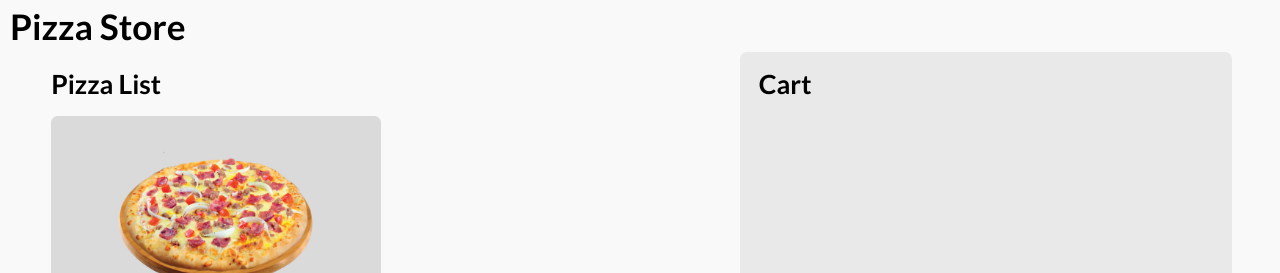
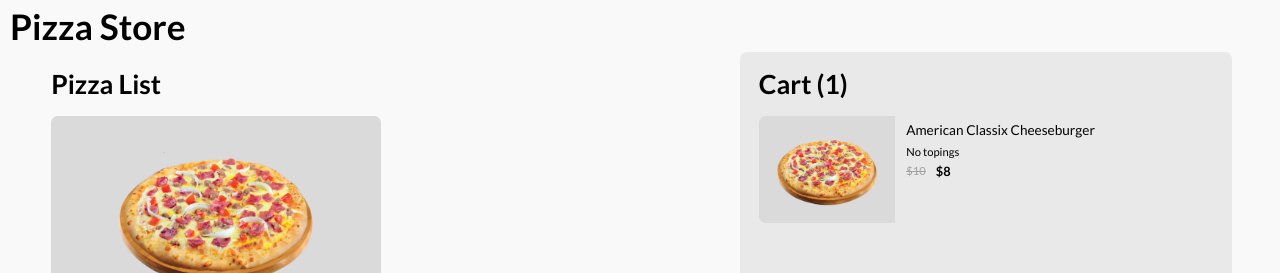
Before and after one commit to donnisnoni/pizza-store, a Svelte app: page / in a window 1280 px wide. Both pictures are taken after a click on the button 345 px from the left and 382 px from the top of the page. Shown: the top 273 px of the page. Built offline with nearby package versions, Linux system fonts and the light colour scheme.

Commit message:
Initial cart item
Signed-off-by: Don Alfons Nisnoni <don@kronosinvestments.net>

```diff
--- a/src/App.svelte
+++ b/src/App.svelte
@@ -1,5 +1,7 @@
 <script>
   import Item from "./components/Item.svelte";
+  import CartItem from "./components/CartItem.svelte";
+  import { carts } from "./stores/Carts";
 
   let pizzas = [
     {
@@ -33,6 +35,11 @@
       img: "meatballpizzathumbnail.png",
     },
   ];
+
+  function addToCart(pizza) {
+    pizza.topings = [];
+    carts.update((prevCarts) => [...prevCarts, pizza]);
+  }
 </script>
 
 <heading class="main-heading">
@@ -44,12 +51,17 @@
     <h2>Pizza List</h2>
     <div class="pizza-list">
       {#each pizzas as pizza}
-        <Item item={pizza} />
+        <Item item={pizza} on:add-to-cart={() => addToCart(pizza)} />
       {/each}
     </div>
   </div>
 
   <div class="cart-wrapper">
-    <h2>Cart</h2>
+    <h2>Cart ({$carts.length})</h2>
+    <div class="pizza-list">
+      {#each $carts as cart}
+        <CartItem item={cart} />
+      {/each}
+    </div>
   </div>
 </div>
--- /dev/null
+++ b/src/components/CartItem.svelte
@@ -0,0 +1,25 @@
+<script>
+  export let item;
+</script>
+
+<div class="pizza-cart-item">
+  <img src="/images/{item.img}" alt={item.name} />
+  <div class="pizza-name-and-price-wrapper">
+    <h3 class="pizza-name">{item.name}</h3>
+    <div class="pizza-topings">
+      {#if !item.topings.length}
+        No topings
+      {:else}
+        <!--  -->
+      {/if}
+    </div>
+    <div class="pizza-prices">
+      {#if item.discountPrice}
+        <div class="pizza-price-before">${item.price}</div>
+      {/if}
+      <div class="pizza-price">
+        ${item.discountPrice ? item.discountPrice : item.price}
+      </div>
+    </div>
+  </div>
+</div>
--- a/src/components/Item.svelte
+++ b/src/components/Item.svelte
@@ -1,4 +1,8 @@
 <script>
+  import { createEventDispatcher } from "svelte";
+
+  const emit = createEventDispatcher();
+
   export let item;
 </script>
 
@@ -15,43 +19,47 @@
       </div>
     </div>
   </div>
-  <button type="button" class="add-to-cart-button" title="Add to cart">
-    <svg xmlns="http://www.w3.org/2000/svg" xmlns:xlink="http://www.w3.org/1999/xlink" version="1.1"  x="0px" y="0px" width="15px" height="15px" viewBox="0 0 309.059 309.059" style="enable-background:new 0 0 309.059 309.059;" xml:space="preserve">
+  <button
+    on:click={() => emit("add-to-cart")}
+    type="button"
+    class="add-to-cart-button"
+    title="Add to cart"
+  >
+    <svg
+      xmlns="http://www.w3.org/2000/svg"
+      xmlns:xlink="http://www.w3.org/1999/xlink"
+      version="1.1"
+      x="0px"
+      y="0px"
+      width="15px"
+      height="15px"
+      viewBox="0 0 309.059 309.059"
+      style="enable-background:new 0 0 309.059 309.059;"
+      xml:space="preserve"
+    >
       <g>
         <g>
-          <path style="current-color" d="M280.71,126.181h-97.822V28.338C182.889,12.711,170.172,0,154.529,0S126.17,12.711,126.17,28.338 v97.843H28.359C12.722,126.181,0,138.903,0,154.529c0,15.621,12.717,28.338,28.359,28.338h97.811v97.843    c0,15.632,12.711,28.348,28.359,28.348c15.643,0,28.359-12.717,28.359-28.348v-97.843h97.822    c15.632,0,28.348-12.717,28.348-28.338C309.059,138.903,296.342,126.181,280.71,126.181z"/>
+          <path
+            style="current-color"
+            d="M280.71,126.181h-97.822V28.338C182.889,12.711,170.172,0,154.529,0S126.17,12.711,126.17,28.338 v97.843H28.359C12.722,126.181,0,138.903,0,154.529c0,15.621,12.717,28.338,28.359,28.338h97.811v97.843    c0,15.632,12.711,28.348,28.359,28.348c15.643,0,28.359-12.717,28.359-28.348v-97.843h97.822    c15.632,0,28.348-12.717,28.348-28.338C309.059,138.903,296.342,126.181,280.71,126.181z"
+          />
         </g>
       </g>
-      <g>
-      </g>
-      <g>
-      </g>
-      <g>
-      </g>
-      <g>
-      </g>
-      <g>
-      </g>
-      <g>
-      </g>
-      <g>
-      </g>
-      <g>
-      </g>
-      <g>
-      </g>
-      <g>
-      </g>
-      <g>
-      </g>
-      <g>
-      </g>
-      <g>
-      </g>
-      <g>
-      </g>
-      <g>
-      </g>
-      </svg>
+      <g />
+      <g />
+      <g />
+      <g />
+      <g />
+      <g />
+      <g />
+      <g />
+      <g />
+      <g />
+      <g />
+      <g />
+      <g />
+      <g />
+      <g />
+    </svg>
   </button>
 </div>
--- /dev/null
+++ b/src/stores/Carts.ts
@@ -0,0 +1,3 @@
+import { writable } from "svelte/store";
+
+export const carts = writable([]);
--- a/src/styles/main.scss
+++ b/src/styles/main.scss
@@ -145,6 +145,48 @@ body {
       max-width: 400px;
     }
   }
+
+  .pizza-cart-item {
+    display: flex;
+    overflow: hidden;
+    border-radius: var(--border-radius);
+
+    img:first-child {
+      width: 30%;
+      height: auto;
+      padding: 0.1rem 1rem;
+      background-color: #dadada;
+    }
+
+    .pizza-name {
+      padding: 0.4rem 0;
+      font-weight: normal;
+      font-size: 0.85rem;
+      flex-grow: 1;
+      max-width: 300px;
+    }
+
+    .pizza-topings {
+      font-size: 0.7rem;
+      margin-bottom: 5px;
+    }
+
+    .pizza-prices {
+      display: flex;
+      align-items: center;
+      gap: 10px;
+    }
+
+    .pizza-price-before {
+      font-size: 0.7rem;
+      text-decoration: line-through;
+      color: #a2a1a1;
+    }
+    .pizza-price {
+      font-size: 0.8rem;
+      font-weight: bold;
+    }
+  }
 }
 
 .text-center {
```
